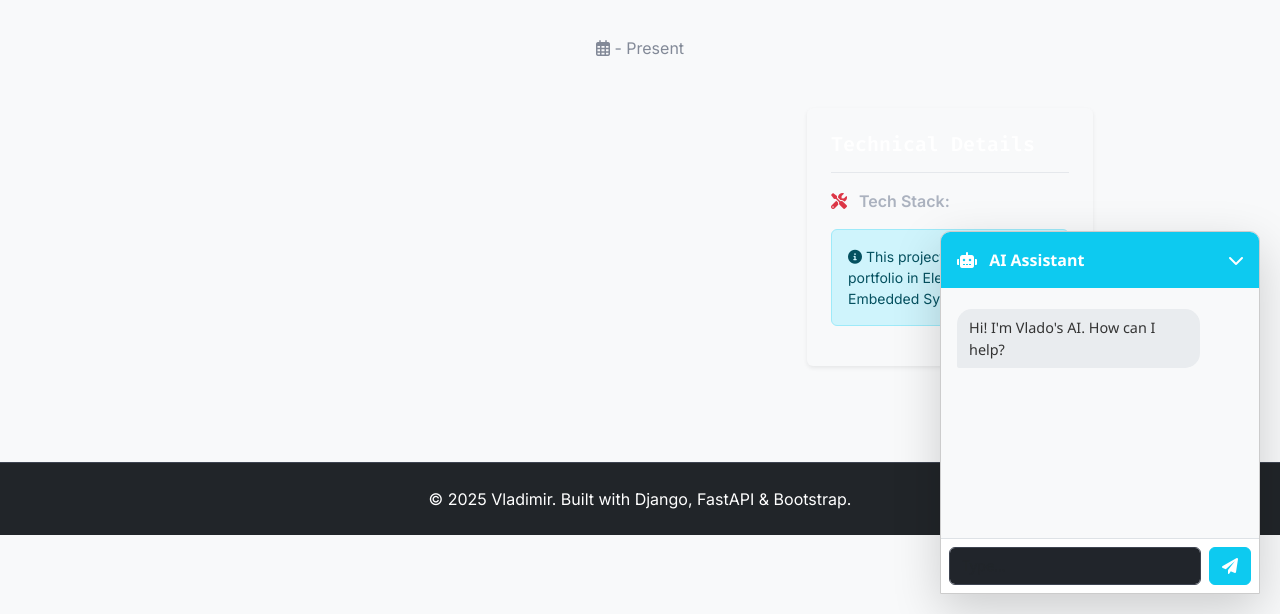
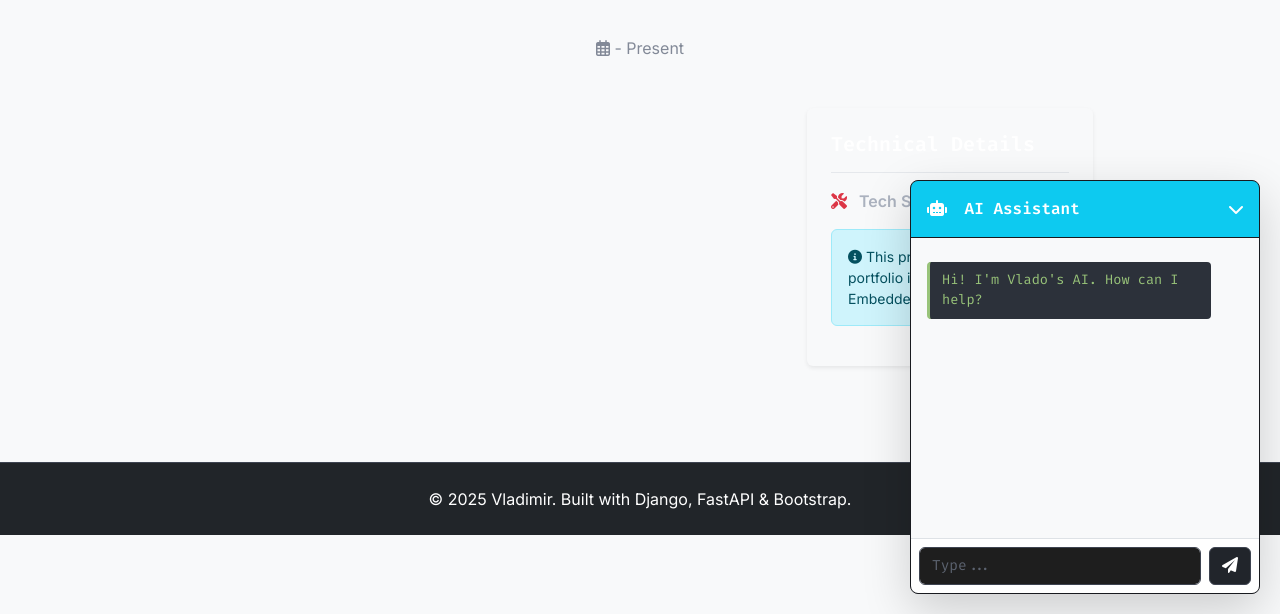
Before and after one commit to Veselin15/Web_Portfolio, a Django app: template templates/portfolio/project_detail.html in a window 1280 px wide. Shown: the part 186-800 px from the top of the page. Run offline with Django 5.2, Linux system fonts and the light colour scheme; the template is opened without the code that fills it, so the values that code supplies are empty; parts of the project's set-up code (start-up, migrations or seed data) failed here and were passed over.

Commit message:
css updated dark colors

```diff
--- a/static/portfolio/css/chat_bot.css
+++ b/static/portfolio/css/chat_bot.css
@@ -1,68 +1,97 @@
-/* --- FLOATING CHAT WIDGET --- */
+/* --- IDE TERMINAL STYLE CHATBOT --- */
 
 .chat-widget {
     position: fixed;
     bottom: 20px;
-    right: 20px; /* Bottom Left corner */
-    width: 320px;
-    background-color: #fff;
-    border-radius: 10px 10px 0 0;
-    z-index: 10000; /* Always on top */
+    right: 20px;
+    width: 350px;
+    background-color: #21252B; /* Darker terminal bg */
+    border-radius: 8px; /* Sharp corners like VS Code */
+    z-index: 10000;
     overflow: hidden;
-    font-family: 'Segoe UI', sans-serif;
-    border: 1px solid #ccc;
+    font-family: 'Fira Code', monospace; /* Coding font */
+    border: 1px solid #181A1F;
+    box-shadow: 0 10px 40px rgba(0,0,0,0.6);
 }
 
 .chat-header {
+    background-color: #333842; /* Title bar color */
+    color: #fff;
+    padding: 12px 15px;
+    border-bottom: 1px solid #181A1F;
     cursor: pointer;
-    user-select: none;
-    transition: background-color 0.3s;
+    display: flex;
+    justify-content: space-between;
+    align-items: center;
 }
 
 .chat-header:hover {
-    filter: brightness(0.9);
+    background-color: #3E4451;
 }
 
-/* Container for body and input to be toggled */
-.chat-body-container {
-    display: block; /* Default: Visible */
-    transition: all 0.3s ease-in-out;
+.chat-window {
+    height: 300px;
+    overflow-y: auto;
+    padding: 15px;
+    background-color: #282C34; /* Editor bg color */
+    color: #ABB2BF;
+    font-size: 0.85rem;
 }
 
-/* Minimized State Class (we will toggle this via JS) */
+/* Messages */
+.msg {
+    padding: 8px 12px;
+    margin: 8px 0;
+    border-radius: 4px;
+    max-width: 90%;
+    width: fit-content;
+    line-height: 1.5;
+}
+
+.msg.user {
+    background: #3E4451; /* Comment color bg */
+    color: #61DAFB; /* User text is Blue */
+    border-left: 3px solid #61DAFB;
+    margin-left: auto;
+}
+
+.msg.bot {
+    background: #2C313A;
+    color: #98C379; /* Bot text is Green (like a string) */
+    border-left: 3px solid #98C379;
+}
+
+/* Input Area */
+.chat-input-area {
+    padding: 10px;
+    background-color: #21252B;
+    border-top: 1px solid #181A1F;
+    display: flex;
+}
+
+.chat-input-area input {
+    background-color: #1E1E1E;
+    border: 1px solid #3E4451;
+    color: #98C379; /* Typing in green like code */
+    font-family: 'Fira Code', monospace;
+    font-size: 0.9rem;
+}
+
+.chat-input-area input::placeholder {
+    color: #5C6370;
+}
+
+.chat-input-area .btn {
+    background-color: #21252B;
+    border: 1px solid #3E4451;
+    color: #61DAFB;
+}
+
+.chat-input-area .btn:hover {
+    background-color: #2C313A;
+}
+
+/* Minimized state */
 .chat-widget.minimized .chat-body-container {
     display: none;
 }
-
-.chat-window {
-    height: 250px;
-    overflow-y: auto;
-    font-size: 0.9rem;
-}
-
-.chat-input-area input {
-    font-size: 0.9rem;
-}
-
-/* Message Bubbles */
-.msg {
-    padding: 8px 12px;
-    margin: 5px 0;
-    border-radius: 15px;
-    max-width: 85%;
-    width: fit-content;
-    word-wrap: break-word;
-}
-
-.msg.user {
-    background: #0dcaf0; /* Bootstrap info color */
-    color: white;
-    margin-left: auto;
-    border-bottom-right-radius: 2px;
-}
-
-.msg.bot {
-    background: #e9ecef;
-    color: #333;
-    border-bottom-left-radius: 2px;
-}
```
Also changed, not shown: static/portfolio/css/swiper.css (+39 -81 lines).
